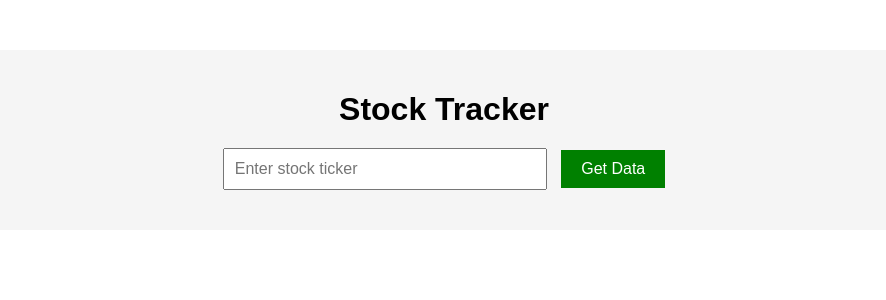
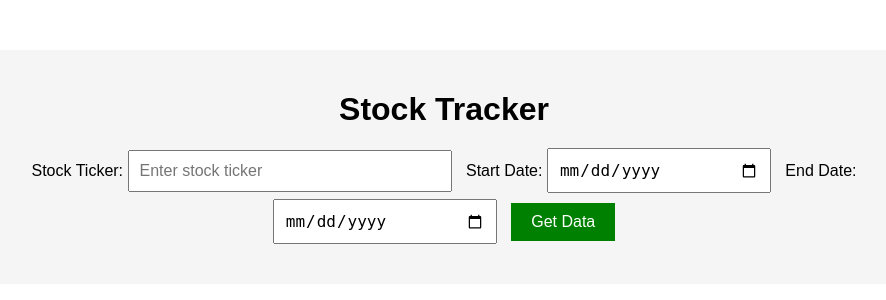
Before and after one commit to lubasinkal/stock_market_tracker, a Flask app: page / in a window 1280 px wide. Shown: the top 300 px of the page, without its empty margins (196-1082 px from the left). Run offline with Flask 3, Linux system fonts and the light colour scheme.

Commit message:
filtering

```diff
--- a/app.py
+++ b/app.py
@@ -9,7 +9,12 @@ def index():
     if request.method == 'POST':
         ticker = request.form['ticker']
         stock = yf.Ticker(ticker)
-        data = stock.history(period="1mo")  # Fetch 1 month of data
+        start_date = request.form.get('start_date')
+        end_date = request.form.get('end_date')
+        if ticker and start_date and end_date:
+            stock_data = yf.download(ticker, start=start_date, end=end_date)
+            data = stock_data.reset_index()
+
     return render_template('index.html', data=data)
 
 if __name__ == '__main__':
--- a/static/styles.css
+++ b/static/styles.css
@@ -29,7 +29,12 @@ input[type="text"] {
     width: 300px;
     margin-right: 10px;
 }
-
+input[type="date"] {
+    padding: 10px;
+    font-size: 16px;
+    margin-right: 10px;
+    width: 200px;
+}
 button {
     padding: 10px 20px;
     font-size: 16px;
@@ -37,6 +42,7 @@ button {
     color: white;
     border: none;
     cursor: pointer;
+    margin-top: 10px;
 }
 
 table {
--- a/templates/index.html
+++ b/templates/index.html
@@ -10,9 +10,18 @@
     <div class="container">
         <h1>Stock Tracker</h1>
         <form method="POST">
-            <input type="text" name="ticker" placeholder="Enter stock ticker" required>
+            <label for="ticker">Stock Ticker:</label>
+            <input type="text" id="ticker" name="ticker" placeholder="Enter stock ticker" required>
+
+            <label for="start_date">Start Date:</label>
+            <input type="date" id="start_date" name="start_date" required>
+
+            <label for="end_date">End Date:</label>
+            <input type="date" id="end_date" name="end_date" required>
+
             <button type="submit">Get Data</button>
         </form>
+
         {% if data is not none %}
         <h2>Historical Data for {{ request.form['ticker'].upper() }}</h2>
         <table>
@@ -27,14 +36,14 @@
                 </tr>
             </thead>
             <tbody>
-                {% for date, row in data.iterrows() %}
+                {% for row in data.itertuples() %}
                 <tr>
-                    <td>{{ date.strftime('%Y-%m-%d') }}</td>
-                    <td>{{ row['Open'] }}</td>
-                    <td>{{ row['High'] }}</td>
-                    <td>{{ row['Low'] }}</td>
-                    <td>{{ row['Close'] }}</td>
-                    <td>{{ row['Volume'] }}</td>
+                    <td>{{ row.Date.strftime('%Y-%m-%d') }}</td>
+                    <td>{{ row.Open }}</td>
+                    <td>{{ row.High }}</td>
+                    <td>{{ row.Low }}</td>
+                    <td>{{ row.Close }}</td>
+                    <td>{{ row.Volume }}</td>
                 </tr>
                 {% endfor %}
             </tbody>
```
